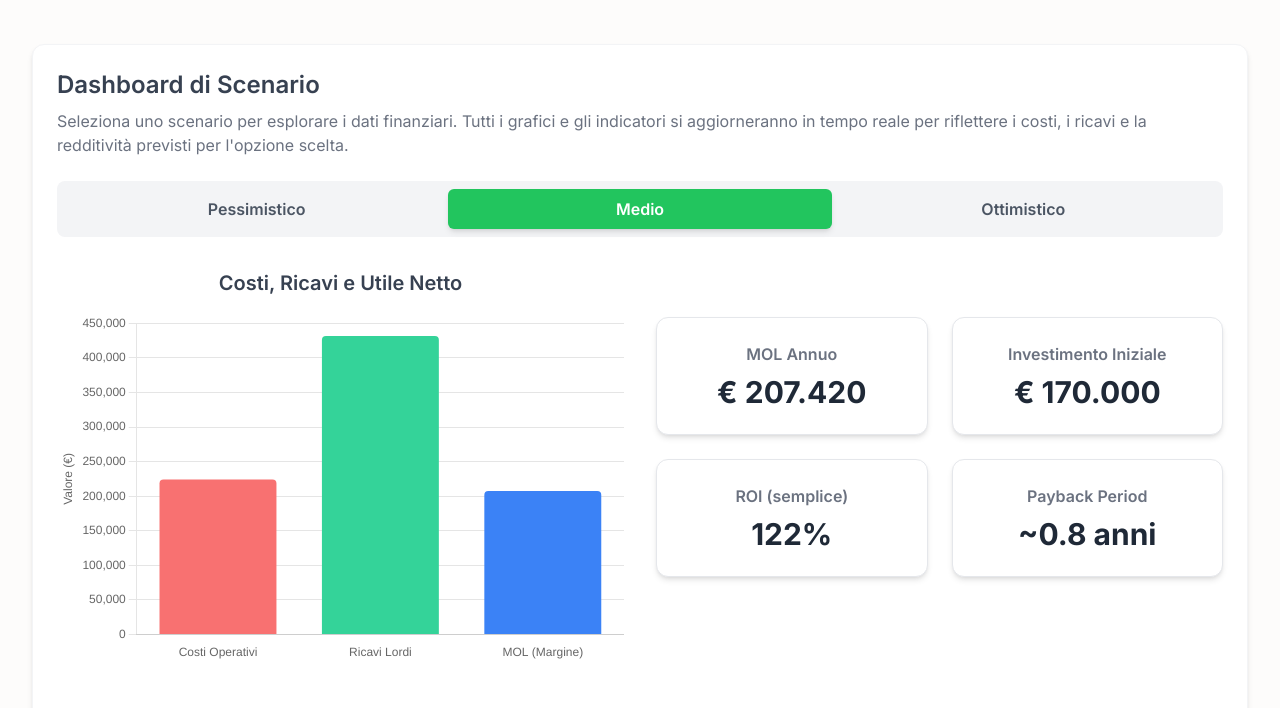
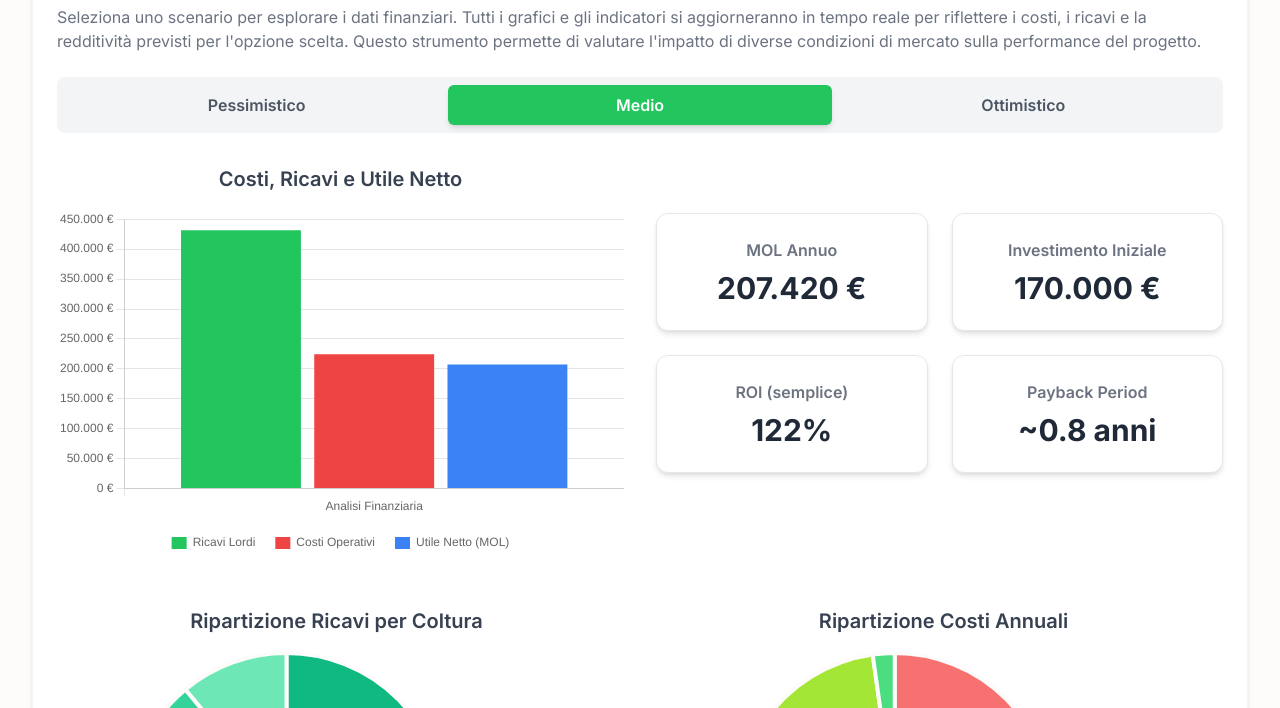
Before and after one commit to HellRosp/progetto_marzana, a plain HTML site: page index.html in a window 1280 px wide. Shown: the part 554-1262 px from the top of the page. Drawn offline with nearby package versions, Linux system fonts and the light colour scheme.

Commit message:
Update index.html

```diff
--- a/index.html
+++ b/index.html
@@ -7,6 +7,10 @@
     <script src="https://cdn.tailwindcss.com"></script>
     <script src="https://cdn.jsdelivr.net/npm/chart.js"></script>
     <link href="https://fonts.googleapis.com/css2?family=Inter:wght@400;500;600;700&display=swap" rel="stylesheet">
+    <!-- Chosen Palette: Warm Neutrals with Green Accent -->
+    <!-- Application Structure Plan: Ho progettato l'applicazione come una dashboard a singola pagina con un flusso logico dall'alto verso il basso. 1. Sintesi: presenta subito i KPI più importanti (confronto netto attuale vs. potenziale) per catturare l'attenzione. 2. Dashboard Interattiva: il cuore dell'app, consente all'utente di selezionare uno scenario (Pessimistico, Medio, Ottimistico) e vedere tutti i grafici e i dati aggiornarsi dinamicamente. Questo favorisce l'esplorazione "what-if". 3. Stato Attuale: una sezione statica che funge da benchmark costante, mostrando la redditività della gestione passiva. 4. Piano di Implementazione: delinea i passi pratici, traducendo i numeri in azioni concrete. 5. Tabella Riassuntiva: conclude l'analisi con un confronto diretto e dettagliato di tutti gli scenari, come richiesto. Questa struttura è stata scelta per guidare l'utente da una visione d'insieme a un'analisi dettagliata e interattiva, rendendo i dati complessi più digeribili e comprensibili rispetto a un report statico. -->
+    <!-- Visualization & Content Choices: Report Info: Dati finanziari su affitto vs. gestione diretta. -> Goal: Confrontare la redditività e analizzare i componenti di costo/ricavo. -> Viz/Presentation: Bar chart per Costi/Ricavi/Utile, Donut charts per il breakdown, Cards per i KPI. -> Interaction: Pulsanti per cambiare scenario (Pessimistico, Medio, Ottimistico) che aggiornano dinamicamente tutti i grafici e i valori. -> Justification: I grafici a barre e a torta sono ideali per confronti e proporzioni. L'interattività permette di esplorare la sensibilità del business case a diverse condizioni di mercato senza sovraccaricare l'utente con informazioni. -> Library/Method: Chart.js (Canvas) per tutti i grafici. HTML/Tailwind per le tabelle e le card informative. -->
+    <!-- CONFIRMATION: NO SVG graphics used. NO Mermaid JS used. -->
     <style>
         body {
             font-family: 'Inter', sans-serif;
@@ -33,15 +37,13 @@
         .nav-button.active {
             background-color: #22c55e;
             color: white;
-            box-shadow: 0 4px 6px -1px rgb(0 0 0 / 0.1),
-                        0 2px 4px -2px rgb(0 0 0 / 0.1);
+            box-shadow: 0 4px 6px -1px rgb(0 0 0 / 0.1), 0 2px 4px -2px rgb(0 0 0 / 0.1);
         }
         .kpi-card {
             background-color: white;
             border-radius: 0.75rem;
             padding: 1.5rem;
-            box-shadow: 0 4px 6px -1px rgb(0 0 0 / 0.1),
-                        0 2px 4px -2px rgb(0 0 0 / 0.1);
+            box-shadow: 0 4px 6px -1px rgb(0 0 0 / 0.1), 0 2px 4px -2px rgb(0 0 0 / 0.1);
             border: 1px solid #e5e7eb;
         }
     </style>
@@ -54,49 +56,31 @@
         </header>
 
         <main>
+            <!-- Sintesi e Risultati Chiave -->
             <section id="sintesi" class="mb-12">
                 <div class="text-center mb-8">
                     <h2 class="text-2xl font-semibold text-gray-700">Sintesi Strategica</h2>
-                    <p class="mt-2 text-gray-500 max-w-3xl mx-auto">
-                        Questa sezione evidenzia il confronto diretto tra il reddito netto derivante dalla gestione passiva attuale (affitto)
-                        e il potenziale reddito netto ottenibile con la gestione agricola diretta, secondo lo scenario di business medio.
-                    </p>
+                    <p class="mt-2 text-gray-500 max-w-3xl mx-auto">Questa sezione evidenzia il confronto diretto tra il reddito netto derivante dalla gestione passiva attuale (affitto) e il potenziale reddito netto ottenibile con la gestione agricola diretta, secondo lo scenario di business medio.</p>
                 </div>
-
-                <div class="flex justify-center my-10">
-                    <a href="studio_fattibilita.html"
-                        class="px-8 py-4 bg-indigo-600 text-white font-semibold rounded-lg shadow-lg
-                               hover:bg-indigo-700 transition duration-300 transform hover:scale-105
-                               focus:outline-none focus:ring-4 focus:ring-indigo-300">
-                        Vai allo Studio di Fattibilità Villa Marzana
-                    </a>
-                </div>
-
                 <div class="grid grid-cols-1 md:grid-cols-2 gap-8 text-center">
                     <div class="bg-gray-100 p-6 rounded-lg border border-gray-200">
                         <h3 class="text-lg font-semibold text-gray-500">Reddito Netto Attuale (da Affitto)</h3>
                         <p class="text-4xl font-bold text-blue-600 mt-2">€ 30.395 / anno</p>
-                        <p class="text-sm text-gray-500 mt-2">
-                            Basato su contratti di affitto per 47,7 Ha al netto di imposte e spese.
-                        </p>
+                        <p class="text-sm text-gray-500 mt-2">Basato su contratti di affitto per 47,7 Ha al netto di imposte e spese.</p>
                     </div>
                     <div class="bg-green-50 p-6 rounded-lg border border-green-200">
                         <h3 class="text-lg font-semibold text-gray-600">Potenziale Reddito Netto (Gestione Diretta)</h3>
                         <p class="text-4xl font-bold text-green-600 mt-2" id="kpi-sintesi-netto">€ 207.420 / anno</p>
-                        <p class="text-sm text-gray-500 mt-2">
-                            Margine Operativo Lordo (MOL) nello scenario medio, a pieno regime.
-                        </p>
+                        <p class="text-sm text-gray-500 mt-2">Margine Operativo Lordo (MOL) nello scenario medio, a pieno regime.</p>
                     </div>
                 </div>
             </section>
 
+            <!-- Dashboard Interattiva -->
             <section id="dashboard" class="bg-white p-6 rounded-xl shadow-md border border-gray-100 mb-12">
                 <div class="text-left mb-6">
                     <h2 class="text-2xl font-semibold text-gray-700">Dashboard di Scenario</h2>
-                    <p class="mt-2 text-gray-500">
-                        Seleziona uno scenario per esplorare i dati finanziari. Tutti i grafici e gli indicatori si aggiorneranno in tempo reale
-                        per riflettere i costi, i ricavi e la redditività previsti per l'opzione scelta.
-                    </p>
+                    <p class="mt-2 text-gray-500">Seleziona uno scenario per esplorare i dati finanziari. Tutti i grafici e gli indicatori si aggiorneranno in tempo reale per riflettere i costi, i ricavi e la redditività previsti per l'opzione scelta. Questo strumento permette di valutare l'impatto di diverse condizioni di mercato sulla performance del progetto.</p>
                 </div>
 
                 <div class="flex justify-center mb-8 bg-gray-100 p-2 rounded-lg">
@@ -148,29 +132,27 @@
                 </div>
             </section>
 
+            <!-- Stato Attuale -->
             <section id="stato-attuale" class="mb-12">
                 <div class="text-center mb-8">
                     <h2 class="text-2xl font-semibold text-gray-700">Analisi dello Stato Attuale</h2>
-                    <p class="mt-2 text-gray-500 max-w-3xl mx-auto">
-                        Questa sezione riassume la situazione economica corrente basata sui contratti di affitto dei terreni.
-                    </p>
+                    <p class="mt-2 text-gray-500 max-w-3xl mx-auto">Questa sezione riassume la situazione economica corrente basata sui contratti di affitto dei terreni. Questi dati rappresentano il benchmark da superare per giustificare l'investimento e la transizione verso la gestione diretta.</p>
                 </div>
                 <div class="bg-white p-6 rounded-lg shadow-sm border border-gray-200 max-w-4xl mx-auto">
                     <ul class="divide-y divide-gray-200">
                         <li class="flex justify-between items-center py-3"><span class="font-medium text-gray-600">Superficie Totale</span><span class="font-semibold text-gray-800">47,7080 Ha</span></li>
                         <li class="flex justify-between items-center py-3"><span class="font-medium text-gray-600">Canone di Affitto Annuo Lordo</span><span class="font-semibold text-green-700">+ € 33.395</span></li>
-                        <li class="flex justify-between items-center py-3"><span class="font-medium text-gray-600">Costi di Proprietà Stimati</span><span class="font-semibold text-red-600">- € 3.000</span></li>
+                        <li class="flex justify-between items-center py-3"><span class="font-medium text-gray-600">Costi di Proprietà Stimati (IMU, Consorzio)</span><span class="font-semibold text-red-600">- € 3.000</span></li>
                         <li class="flex justify-between items-center py-3 border-t-2 border-gray-300 mt-2 pt-3"><span class="font-bold text-lg text-gray-800">Reddito Netto Annuo da Affitto</span><span class="font-bold text-lg text-blue-700">€ 30.395</span></li>
                     </ul>
                 </div>
             </section>
 
+            <!-- Piano di Implementazione -->
             <section id="implementazione" class="mb-12">
                  <div class="text-center mb-8">
                     <h2 class="text-2xl font-semibold text-gray-700">Piano di Implementazione</h2>
-                    <p class="mt-2 text-gray-500 max-w-3xl mx-auto">
-                        La transizione dalla gestione passiva a quella diretta richiede un percorso strutturato.
-                    </p>
+                    <p class="mt-2 text-gray-500 max-w-3xl mx-auto">La transizione dalla gestione passiva a quella diretta richiede un percorso strutturato. Di seguito sono illustrate le fasi chiave per avviare il progetto e raggiungere la piena operatività e redditività.</p>
                 </div>
                 <div class="max-w-4xl mx-auto">
                     <div class="grid grid-cols-1 sm:grid-cols-2 md:grid-cols-4 gap-4 text-center">
@@ -187,23 +169,22 @@
                          <div class="flex items-center flex-col p-4">
                             <div class="bg-green-500 text-white rounded-full h-12 w-12 flex items-center justify-center font-bold text-xl">3</div>
                             <h4 class="font-semibold mt-3">Fase 3: Primo Anno</h4>
-                            <p class="text-sm text-gray-600">Prima semina/raccolta pomodoro e grano. (9-24 mesi)</p>
+                            <p class="text-sm text-gray-600">Prima semina/raccolta pomodoro e grano. Manutenzione pereto. (9-24 mesi)</p>
                         </div>
                          <div class="flex items-center flex-col p-4">
                             <div class="bg-green-500 text-white rounded-full h-12 w-12 flex items-center justify-center font-bold text-xl">4</div>
                             <h4 class="font-semibold mt-3">Fase 4: Pieno Regime</h4>
-                            <p class="text-sm text-gray-600">Tutte le colture a piena produzione. (dal 3°/4° anno in poi)</p>
+                            <p class="text-sm text-gray-600">Tutte le colture a piena produzione. Ottimizzazione processi. (dal 3°/4° anno in poi)</p>
                         </div>
                     </div>
                 </div>
             </section>
 
+            <!-- Tabella Riassuntiva Scenari -->
             <section id="riassunto">
                  <div class="text-center mb-8">
                     <h2 class="text-2xl font-semibold text-gray-700">Tabella Riassuntiva degli Scenari</h2>
-                    <p class="mt-2 text-gray-500 max-w-3xl mx-auto">
-                        Un confronto diretto delle principali metriche finanziarie per i tre scenari di gestione.
-                    </p>
+                    <p class="mt-2 text-gray-500 max-w-3xl mx-auto">Un confronto diretto delle principali metriche finanziarie per i tre scenari di gestione. Questa tabella offre una visione completa per una valutazione del rischio e del potenziale di profitto.</p>
                 </div>
                 <div class="overflow-x-auto bg-white rounded-lg shadow-sm border border-gray-200">
                     <table class="w-full text-sm text-left text-gray-600">
@@ -230,151 +211,211 @@
     </div>
 
 <script>
-    // Inizializza le variabili per i grafici
-    let mainChart, revenueChart, costsChart;
-
 document.addEventListener('DOMContentLoaded', function () {
-        // Dati estratti e ampliati con breakdown per i grafici a torta
     const scenarioData = {
         pessimistico: {
-                ricavi: 299712, costi: 246675, utile: 53037, investimento: 170000,
-                roi: '31%', payback: '~3.2 anni',
-                ricavi_breakdown: [120000, 70000, 109712], // Mais, Grano, Pomodoro
-                costi_breakdown: [90000, 60000, 40000, 56675] // Personale, Sementi/Fertilizzanti, Macchinari, Altro
+            ricavi: 299712,
+            costi: 246675,
+            utile: 53037,
+            investimento: 170000,
+            roi: '31%',
+            payback: '~3.2 anni',
+            ricaviDetail: {
+                labels: ['Pere Abate', 'Pomodoro', 'Grano Duro'],
+                data: [153600, 103680, 42432],
+            },
+            costiDetail: {
+                labels: ['Materiali', 'Carburante', 'Lavoro', 'Contoterzi', 'Admin'],
+                data: [131175, 22000, 55000, 33000, 5500],
+            }
         },
         medio: {
-                ricavi: 431670, costi: 224250, utile: 207420, investimento: 170000,
-                roi: '122%', payback: '~0.8 anni',
-                ricavi_breakdown: [150000, 90000, 191670], // Mais, Grano, Pomodoro
-                costi_breakdown: [80000, 50000, 30000, 64250] // Personale, Sementi/Fertilizzanti, Macchinari, Altro
+            ricavi: 431670,
+            costi: 224250,
+            utile: 207420,
+            investimento: 170000,
+            roi: '122%',
+            payback: '~0.8 anni',
+            ricaviDetail: {
+                labels: ['Pere Abate', 'Pomodoro', 'Grano Duro'],
+                data: [240000, 144000, 47670],
+            },
+            costiDetail: {
+                labels: ['Materiali', 'Carburante', 'Lavoro', 'Contoterzi', 'Admin'],
+                data: [119250, 20000, 50000, 30000, 5000],
+            }
         },
         ottimistico: {
-                ricavi: 522611, costi: 213038, utile: 309573, investimento: 170000,
-                roi: '182%', payback: '~0.6 anni',
-                ricavi_breakdown: [180000, 100000, 242611], // Mais, Grano, Pomodoro
-                costi_breakdown: [70000, 45000, 25000, 73038] // Personale, Sementi/Fertilizzanti, Macchinari, Altro
+            ricavi: 522611,
+            costi: 213038,
+            utile: 309573,
+            investimento: 170000,
+            roi: '182%',
+            payback: '~0.6 anni',
+            ricaviDetail: {
+                labels: ['Pere Abate', 'Pomodoro', 'Grano Duro'],
+                data: [303600, 174240, 44771],
+            },
+            costiDetail: {
+                labels: ['Materiali', 'Carburante', 'Lavoro', 'Contoterzi', 'Admin'],
+                data: [113288, 19000, 47500, 28500, 4750],
+            }
         }
     };
 
-        const buttons = {
-            pessimistico: document.getElementById('btn-pessimistico'),
-            medio: document.getElementById('btn-medio'),
-            ottimistico: document.getElementById('btn-ottimistico')
+    let currentScenario = 'medio';
+    let mainChart, revenueChart, costsChart;
+
+    const formatCurrency = (value) => new Intl.NumberFormat('it-IT', { style: 'currency', currency: 'EUR', minimumFractionDigits: 0 }).format(value);
+
+    function updateKPIs(data) {
+        document.getElementById('kpi-mol').textContent = formatCurrency(data.utile);
+        document.getElementById('kpi-investimento').textContent = formatCurrency(data.investimento);
+        document.getElementById('kpi-roi').textContent = data.roi;
+        document.getElementById('kpi-payback').textContent = data.payback;
+        document.getElementById('kpi-sintesi-netto').textContent = formatCurrency(scenarioData.medio.utile) + " / anno";
+    }
+
+    const chartOptions = {
+        responsive: true,
+        maintainAspectRatio: false,
+        plugins: {
+            legend: {
+                position: 'bottom',
+                labels: {
+                    padding: 20,
+                    boxWidth: 15,
+                    font: {
+                        size: 12
+                    }
+                }
+            },
+            tooltip: {
+                callbacks: {
+                    label: function (context) {
+                        let label = context.dataset.label || '';
+                        if (label) {
+                            label += ': ';
+                        }
+                        if (context.parsed.y !== null) {
+                            label += formatCurrency(context.parsed.y);
+                        }
+                        return label;
+                    }
+                }
+            }
+        }
     };
 
-        // Funzione per impostare il bottone attivo
-        function setActiveButton(scenario) {
-            Object.values(buttons).forEach(btn => btn.classList.remove('active'));
-            buttons[scenario].classList.add('active');
+     const donutChartOptions = {
+        ...chartOptions,
+        cutout: '60%',
+        plugins: {
+             legend: {
+                position: 'right',
+                 labels: {
+                    padding: 15,
+                    boxWidth: 12,
+                    font: {
+                        size: 11
+                    }
+                }
+            },
+            tooltip: {
+                callbacks: {
+                    label: function (context) {
+                        const label = context.label || '';
+                        const value = context.parsed || 0;
+                        const total = context.chart.data.datasets[0].data.reduce((acc, val) => acc + val, 0);
+                        const percentage = ((value / total) * 100).toFixed(1) + '%';
+                        return `${label}: ${formatCurrency(value)} (${percentage})`;
+                    }
+                }
+            }
+        }
+    };
+
+
+    function createCharts() {
+        const mainCtx = document.getElementById('mainChart').getContext('2d');
+        mainChart = new Chart(mainCtx, {
+            type: 'bar',
+            data: {
+                labels: ['Analisi Finanziaria'],
+                datasets: [
+                    { label: 'Ricavi Lordi', data: [], backgroundColor: '#22c55e',},
+                    { label: 'Costi Operativi', data: [], backgroundColor: '#ef4444',},
+                    { label: 'Utile Netto (MOL)', data: [], backgroundColor: '#3b82f6',}
+                ]
+            },
+            options: { ...chartOptions, scales: { y: { beginAtZero: true, ticks: { callback: value => formatCurrency(value) } } } }
+        });
+
+        const revenueCtx = document.getElementById('revenueChart').getContext('2d');
+        revenueChart = new Chart(revenueCtx, {
+            type: 'doughnut',
+            data: {
+                labels: [],
+                datasets: [{
+                    label: 'Ripartizione Ricavi',
+                    data: [],
+                    backgroundColor: ['#10b981', '#34d399', '#6ee7b7'],
+                    borderColor: '#fdfcfb',
+                    borderWidth: 4,
+                }]
+            },
+            options: donutChartOptions
+        });
+
+        const costsCtx = document.getElementById('costsChart').getContext('2d');
+        costsChart = new Chart(costsCtx, {
+            type: 'doughnut',
+            data: {
+                labels: [],
+                datasets: [{
+                    label: 'Ripartizione Costi',
+                    data: [],
+                    backgroundColor: ['#f87171', '#fb923c', '#facc15', '#a3e635', '#4ade80'],
+                    borderColor: '#fdfcfb',
+                    borderWidth: 4,
+                }]
+            },
+            options: donutChartOptions
+        });
     }
 
-        // Funzione per aggiornare i KPI nel dashboard
-        function updateDashboard(scenario) {
+    function updateCharts(scenario) {
         const data = scenarioData[scenario];
-
-            // Formattazione per i numeri
-            const formatCurrency = (value) => `€ ${value.toLocaleString('it-IT')}`;
-
-            // Aggiorna KPI cards
-            document.getElementById('kpi-mol').innerText = formatCurrency(data.utile);
-            document.getElementById('kpi-investimento').innerText = formatCurrency(data.investimento);
-            document.getElementById('kpi-roi').innerText = data.roi;
-            document.getElementById('kpi-payback').innerText = data.payback;
-
-            // Aggiorna lo stile del bottone
-            setActiveButton(scenario);
-
-            // Aggiornamento Main Chart (Bar Chart)
-            mainChart.data.datasets[0].data = [data.costi, data.ricavi, data.utile];
+        mainChart.data.datasets[0].data = [data.ricavi];
+        mainChart.data.datasets[1].data = [data.costi];
+        mainChart.data.datasets[2].data = [data.utile];
         mainChart.update();
 
-            // Aggiornamento Revenue Chart (Doughnut)
-            revenueChart.data.datasets[0].data = data.ricavi_breakdown;
+        revenueChart.data.labels = data.ricaviDetail.labels;
+        revenueChart.data.datasets[0].data = data.ricaviDetail.data;
         revenueChart.update();
 
-            // Aggiornamento Costs Chart (Doughnut)
-            costsChart.data.datasets[0].data = data.costi_breakdown;
+        costsChart.data.labels = data.costiDetail.labels;
+        costsChart.data.datasets[0].data = data.costiDetail.data;
         costsChart.update();
-
-            console.log(`Dashboard aggiornato con lo scenario: ${scenario}`);
     }
 
-        // --- CHART INITIALIZATION (FIXED/ADDED CODE) ---
+    function setScenario(scenario) {
+        currentScenario = scenario;
+        const data = scenarioData[scenario];
+        updateKPIs(data);
+        updateCharts(scenario);
 
-        // 1. Main Chart (Bar Chart for Totals)
-        const ctxMain = document.getElementById('mainChart').getContext('2d');
-        mainChart = new Chart(ctxMain, {
-            type: 'bar',
-            data: {
-                labels: ['Costi Operativi', 'Ricavi Lordi', 'MOL (Margine)'],
-                datasets: [{
-                    label: 'Valori Annuali',
-                    data: [
-                        scenarioData.medio.costi,
-                        scenarioData.medio.ricavi,
-                        scenarioData.medio.utile
-                    ],
-                    backgroundColor: ['#f87171', '#34d399', '#3b82f6'],
-                    borderRadius: 4,
-                }]
-            },
-            options: {
-                responsive: true,
-                maintainAspectRatio: false,
-                scales: {
-                    y: { beginAtZero: true, title: { display: true, text: 'Valore (€)' } },
-                    x: { grid: { display: false } }
-                },
-                plugins: { legend: { display: false } }
+        document.querySelectorAll('.nav-button').forEach(btn => btn.classList.remove('active'));
+        document.getElementById(`btn-${scenario}`).classList.add('active');
     }
-        });
 
-        // 2. Revenue Chart (Doughnut Chart)
-        const ctxRevenue = document.getElementById('revenueChart').getContext('2d');
-        revenueChart = new Chart(ctxRevenue, {
-            type: 'doughnut',
-            data: {
-                labels: ['Mais', 'Grano', 'Pomodoro da Industria'],
-                datasets: [{
-                    data: scenarioData.medio.ricavi_breakdown,
-                    backgroundColor: ['#22c55e', '#facc15', '#ef4444'],
-                    hoverOffset: 4
-                }]
-            },
-            options: {
-                responsive: true,
-                maintainAspectRatio: false,
-            }
-        });
+    createCharts();
+    setScenario('medio');
 
-        // 3. Costs Chart (Doughnut Chart)
-        const ctxCosts = document.getElementById('costsChart').getContext('2d');
-        costsChart = new Chart(ctxCosts, {
-            type: 'pie',
-            data: {
-                labels: ['Personale', 'Sementi/Fertilizzanti', 'Manutenzione Macchinari', 'Altri Costi Operativi'],
-                datasets: [{
-                    data: scenarioData.medio.costi_breakdown,
-                    backgroundColor: ['#6366f1', '#fb923c', '#a78bfa', '#06b6d4'],
-                    hoverOffset: 4
-                }]
-            },
-            options: {
-                responsive: true,
-                maintainAspectRatio: false,
-            }
-        });
-
-        // --- END CHART INITIALIZATION ---
-
-
-        // Aggiunge gli eventi click ai bottoni
-        Object.keys(buttons).forEach(scenario => {
-            buttons[scenario].addEventListener('click', () => updateDashboard(scenario));
-        });
-
-        // Imposta lo stato iniziale del dashboard sullo scenario "Medio"
-        updateDashboard('medio');
+    document.getElementById('btn-pessimistico').addEventListener('click', () => setScenario('pessimistico'));
+    document.getElementById('btn-medio').addEventListener('click', () => setScenario('medio'));
+    document.getElementById('btn-ottimistico').addEventListener('click', () => setScenario('ottimistico'));
 });
 </script>
 
```
Lines whose indentation alone changed are shown as unchanged.
